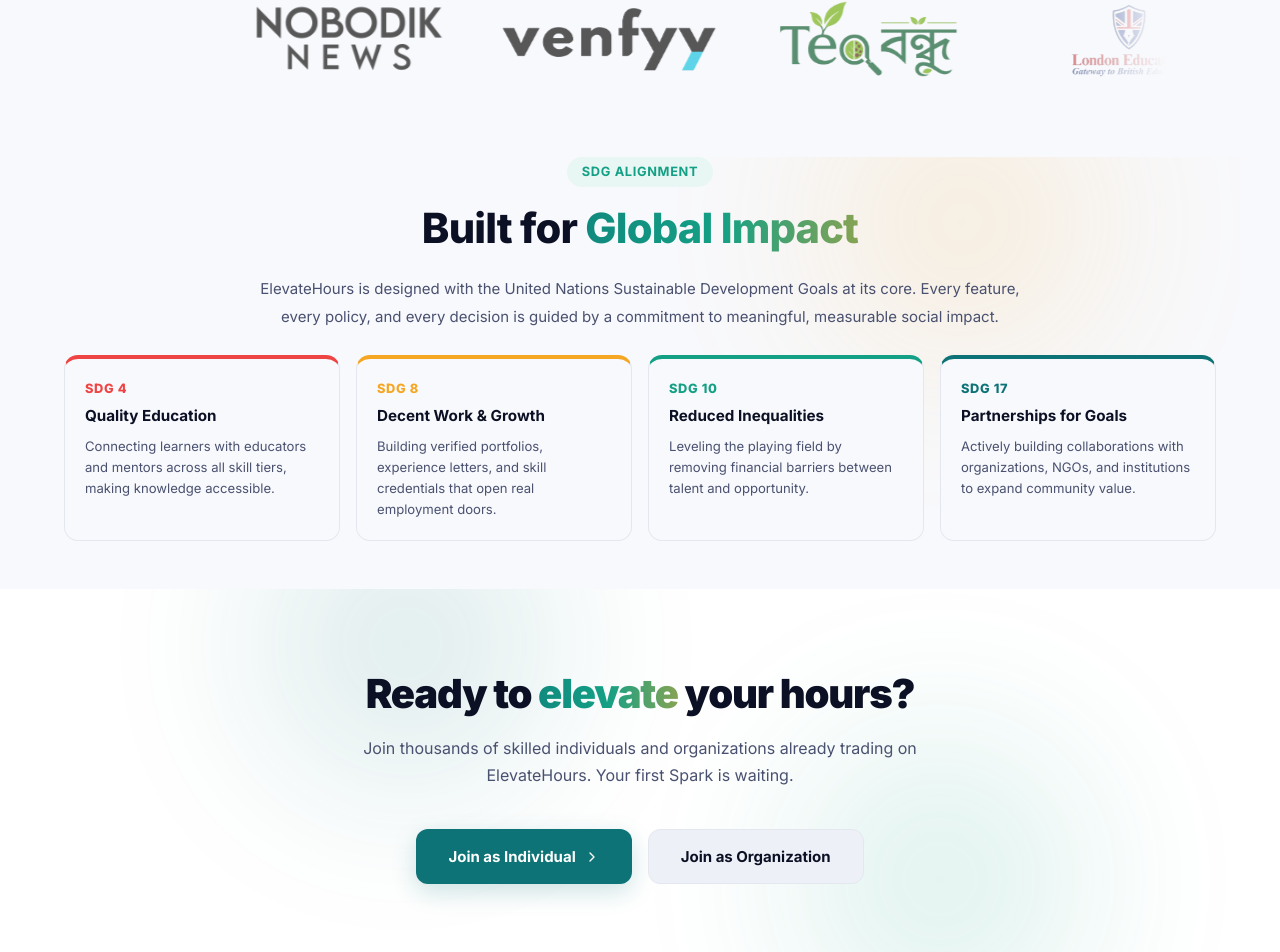
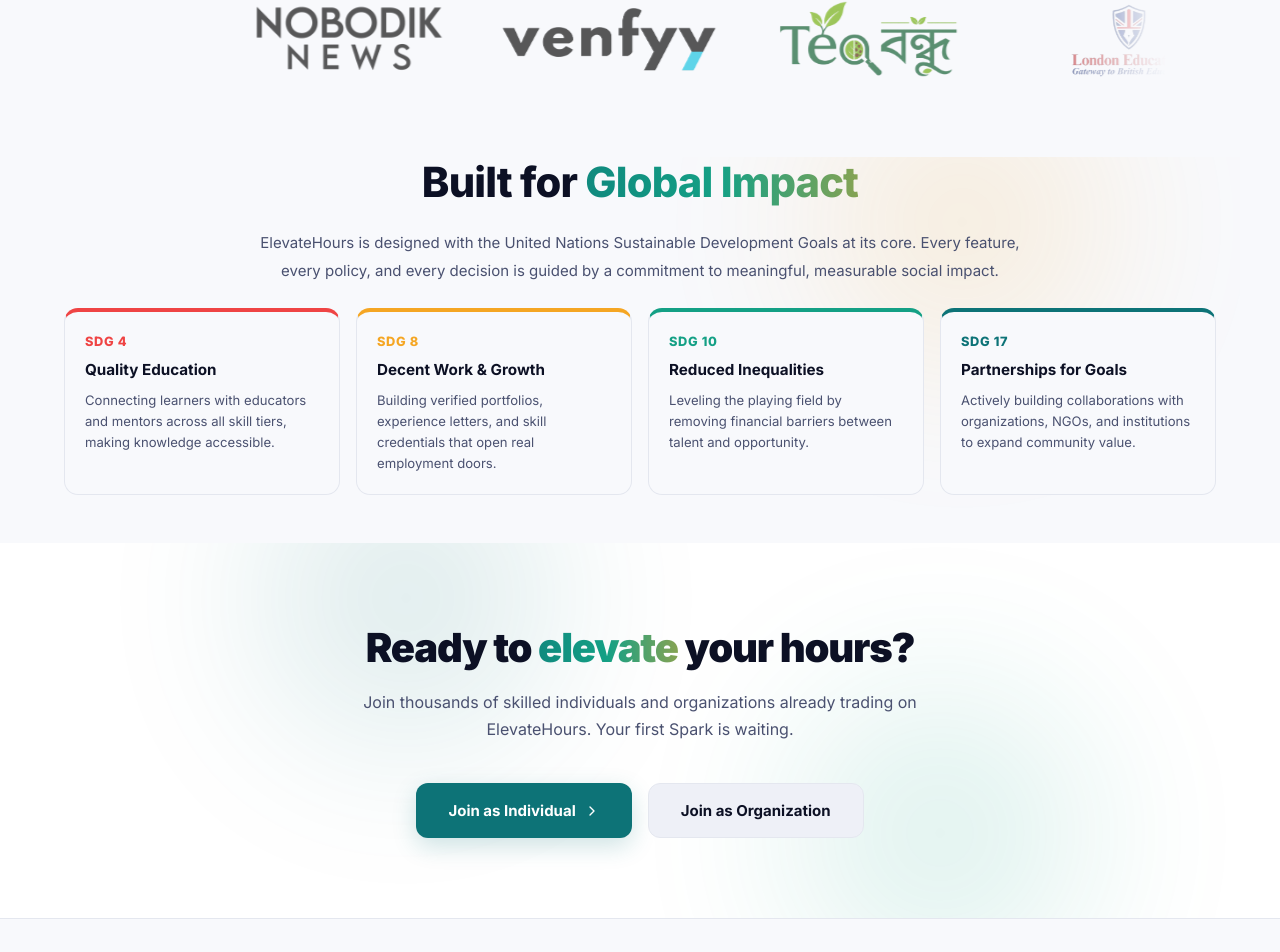
Before and after one commit to Ja-b-ir/ElevateHours, a Next.js app: page / in a window 1280 px wide. Shown: the part 3792-4744 px from the top of the page. Built offline with nearby package versions, Linux system fonts and the light colour scheme; no server answers; the database is empty.

Commit message:
Update page.js

```diff
--- a/src/app/page.js
+++ b/src/app/page.js
@@ -522,22 +522,6 @@ export default function LandingPage() {
       position: 'relative',
     }}
   >
-    <div
-      style={{
-        display: 'inline-block',
-        background: 'var(--green-light)',
-        color: 'var(--green)',
-        padding: '0.3rem 0.9rem',
-        borderRadius: 999,
-        fontSize: '0.8rem',
-        fontWeight: 700,
-        marginBottom: '1rem',
-        letterSpacing: '0.05em',
-        textTransform: 'uppercase',
-      }}
-    >
-      SDG Alignment
-    </div>
 
     <h2
       style={{
```
